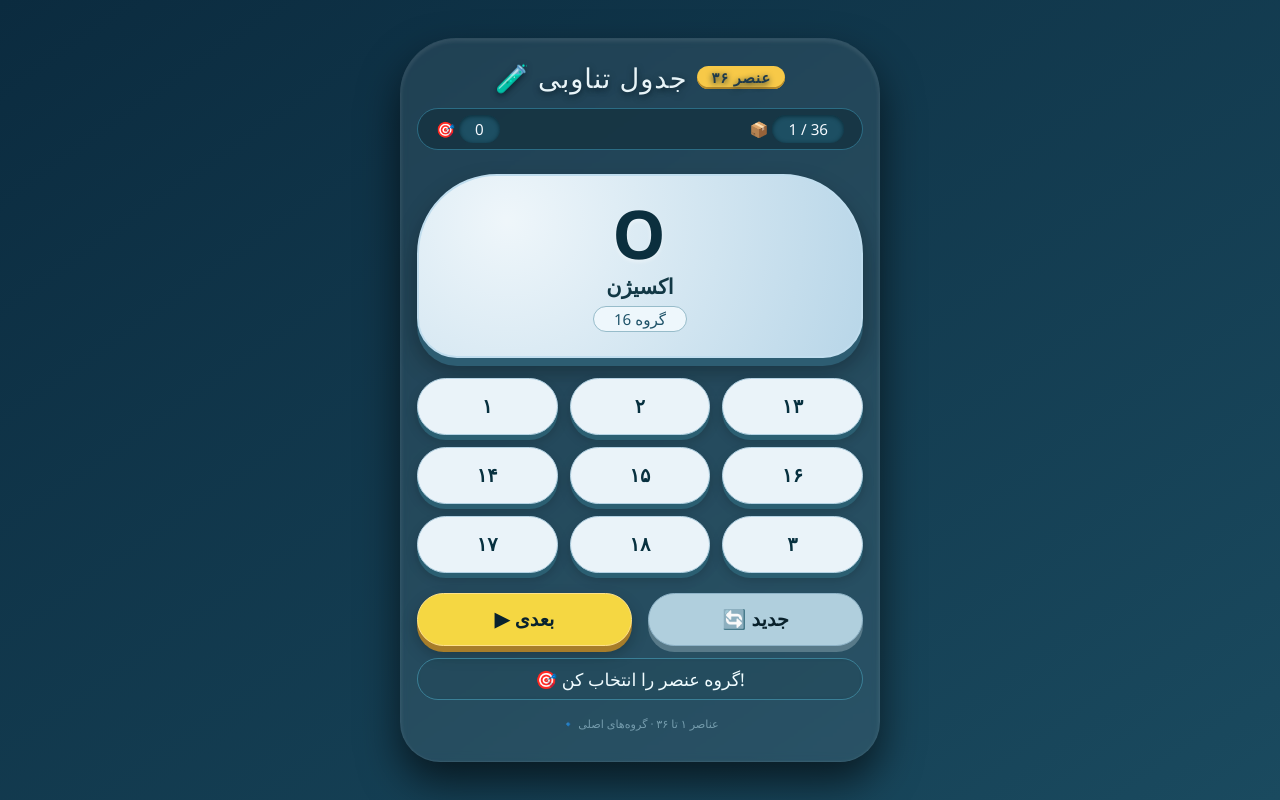
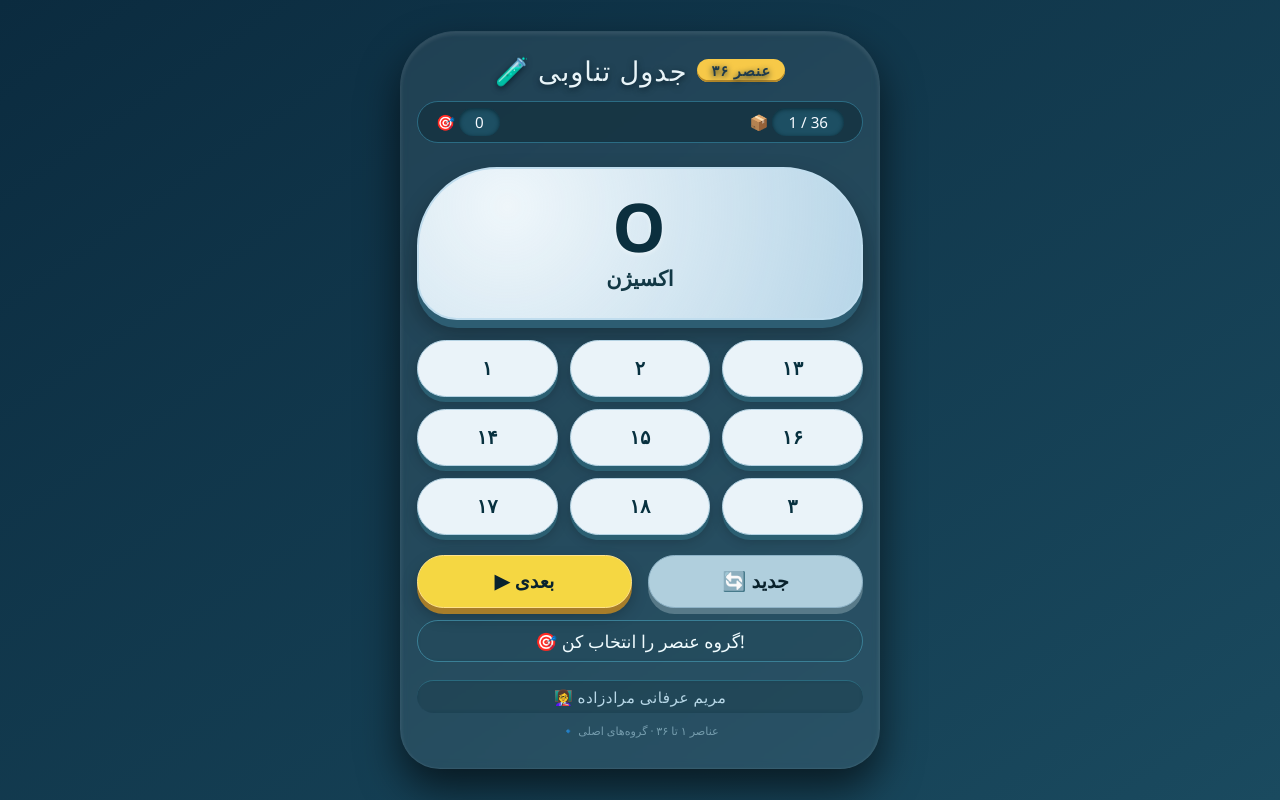
Before and after one commit to chemist2020/chemistry-game, a plain HTML site: page index.html in a window 1280 px wide. Drawn offline with Linux system fonts and the light colour scheme.

Commit message:
Remove element hint and add teacher name display

```diff
--- a/index.html
+++ b/index.html
@@ -39,6 +39,7 @@
             justify-content: center;
             gap: 10px;
             margin-bottom: 12px;
+            flex-wrap: wrap;
         }
         h1 small {
             font-size: 0.9rem;
@@ -92,16 +93,6 @@
             font-weight: 600;
             color: #123845;
             margin: 4px 0 2px;
-        }
-        .element-hint {
-            font-size: 0.95rem;
-            color: #1f5369;
-            background: #eef7fc;
-            display: inline-block;
-            padding: 2px 20px;
-            border-radius: 30px;
-            margin-top: 4px;
-            border: 1px solid #97bcca;
         }
         .options-grid {
             display: grid;
@@ -196,24 +187,28 @@
             backdrop-filter: blur(2px);
             border: 1px solid #3a7f96;
         }
+        .teacher-name {
+            text-align: center;
+            color: #b8d8e8;
+            font-size: 0.95rem;
+            margin-top: 18px;
+            padding: 6px 0;
+            border-top: 1px solid #2a6a7e;
+            letter-spacing: 0.5px;
+            font-weight: 400;
+            background: #0d334380;
+            border-radius: 40px;
+            backdrop-filter: blur(2px);
+        }
         @media (max-width: 420px) {
             .option-btn { font-size: 1rem; padding: 14px 4px; }
             .element-symbol { font-size: 3.2rem; }
-        }
-        .group-tag {
-            background: #1e4f62;
-            color: #ddf0f7;
-            padding: 2px 14px;
-            border-radius: 40px;
-            font-size: 0.8rem;
-            display: inline-block;
-            margin-top: 4px;
         }
         .footer-note {
             color: #95bccc;
             text-align: center;
             font-size: 0.7rem;
-            margin-top: 16px;
+            margin-top: 10px;
             opacity: 0.7;
         }
     </style>
@@ -232,7 +227,6 @@
     <div class="element-card" id="elementCard">
         <div class="element-symbol" id="symbolDisplay">H</div>
         <div class="element-name" id="nameDisplay">هیدروژن</div>
-        <div class="element-hint" id="hintDisplay">گروه ?</div>
     </div>
 
     <div class="options-grid" id="optionsContainer">
@@ -253,6 +247,10 @@
     </div>
 
     <div class="feedback" id="feedbackMessage">گروه عنصر را انتخاب کن!</div>
+
+    <!-- اسم شما دقیقاً اینجا اضافه شد -->
+    <div class="teacher-name">👩‍🏫 مریم عرفانی مرادزاده</div>
+
     <div class="footer-note">🔹 عناصر ۱ تا ۳۶ · گروه‌های اصلی</div>
 </div>
 <script>
@@ -309,7 +307,6 @@
 
         const symbolDisplay = document.getElementById('symbolDisplay');
         const nameDisplay = document.getElementById('nameDisplay');
-        const hintDisplay = document.getElementById('hintDisplay');
         const optionsBtns = document.querySelectorAll('.option-btn');
         const feedbackDiv = document.getElementById('feedbackMessage');
         const scoreSpan = document.getElementById('scoreDisplay');
@@ -337,8 +334,6 @@
             if (!el) return;
             symbolDisplay.textContent = el.symbol;
             nameDisplay.textContent = el.name;
-            let groupDisplay = el.group;
-            hintDisplay.textContent = `گروه ${groupDisplay}`;
             optionsBtns.forEach(btn => {
                 btn.classList.remove('correct-glow', 'wrong-glow');
                 btn.disabled = false;
```
